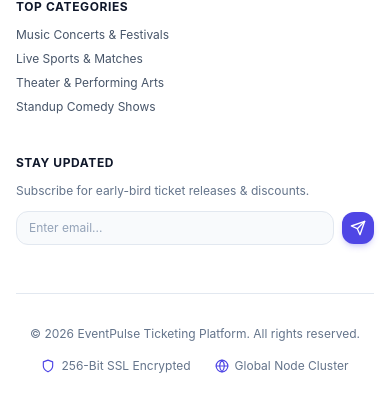
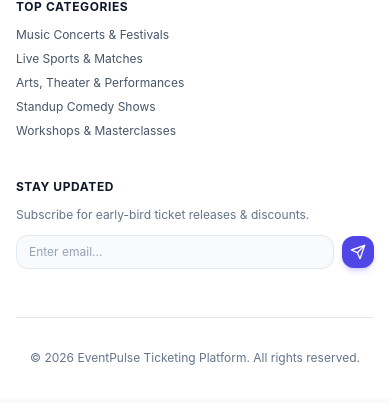
Before and after one commit to DeekshithA-sys-tech/Event-Ticket-Booking-System, a React (Vite) app in the folder client/: page / in a window 390 px wide. Shown: the part 1440-1843 px from the top of the page. Built offline with nearby package versions, Linux system fonts and the light colour scheme; no server answers.

Commit message:
style(client): optimize footer layout and typography for mobile responsiveness

```diff
--- a/client/src/components/Footer.jsx
+++ b/client/src/components/Footer.jsx
@@ -62,13 +62,18 @@ export const Footer = () => {
                 </Link>
               </li>
               <li>
-                <Link to="/events?category=theater" className="hover:text-indigo-600 transition-colors">
-                  Theater & Performing Arts
+                <Link to="/events?category=arts-theater" className="hover:text-indigo-600 transition-colors">
+                  Arts, Theater & Performances
                 </Link>
               </li>
               <li>
                 <Link to="/events?category=comedy" className="hover:text-indigo-600 transition-colors">
                   Standup Comedy Shows
+                </Link>
+              </li>
+              <li>
+                <Link to="/events?category=workshops" className="hover:text-indigo-600 transition-colors">
+                  Workshops & Masterclasses
                 </Link>
               </li>
             </ul>
@@ -97,14 +102,7 @@ export const Footer = () => {
         {/* Copyright Footer */}
         <div className="pt-8 flex flex-col sm:flex-row items-center justify-between gap-4 text-xs text-slate-500">
           <p>© {new Date().getFullYear()} EventPulse Ticketing Platform. All rights reserved.</p>
-          <div className="flex items-center gap-6">
-            <span className="flex items-center gap-1.5">
-              <FiShield className="w-3.5 h-3.5 text-indigo-600" /> 256-Bit SSL Encrypted
-            </span>
-            <span className="flex items-center gap-1.5">
-              <FiGlobe className="w-3.5 h-3.5 text-indigo-600" /> Global Node Cluster
-            </span>
-          </div>
+
         </div>
       </div>
     </footer>
```
